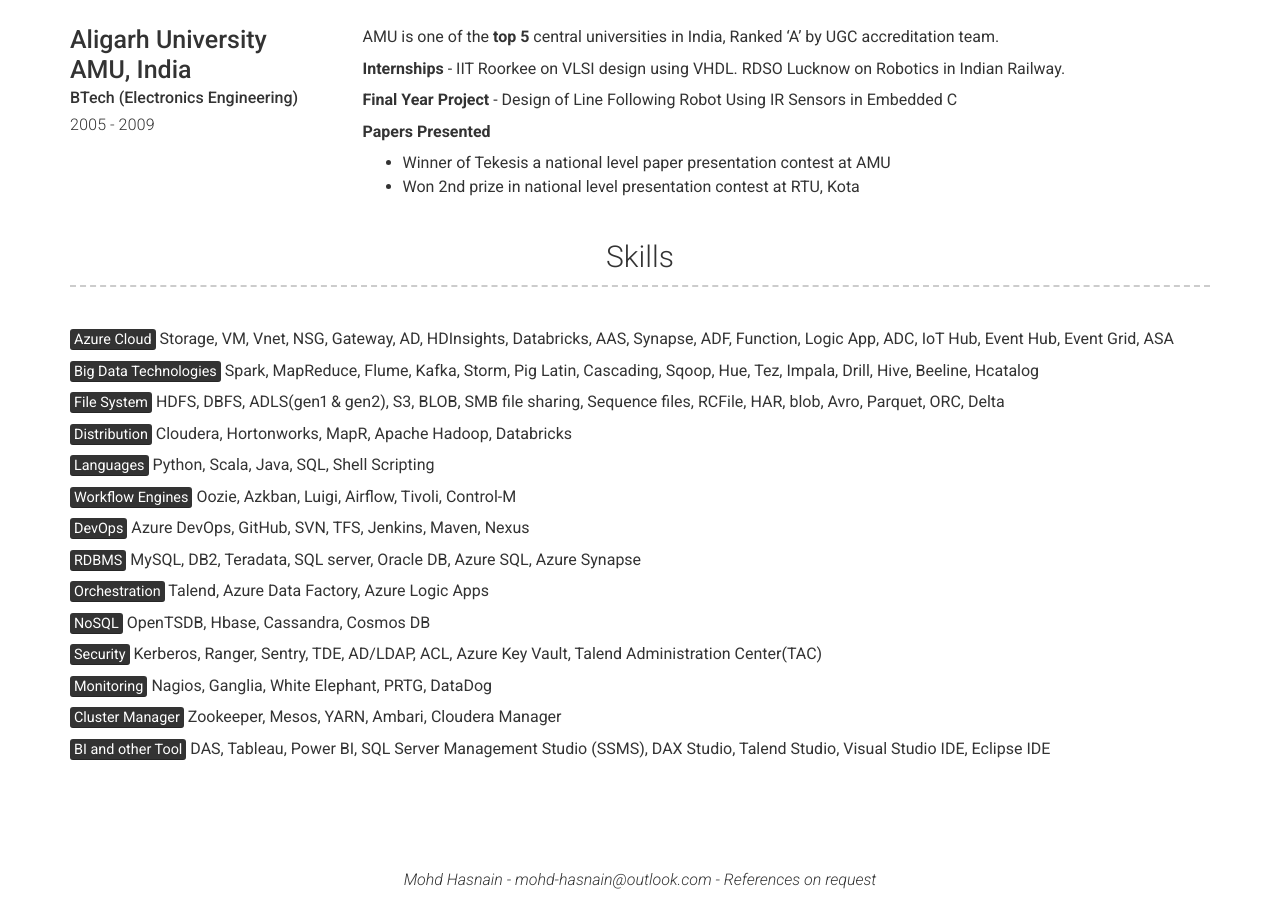
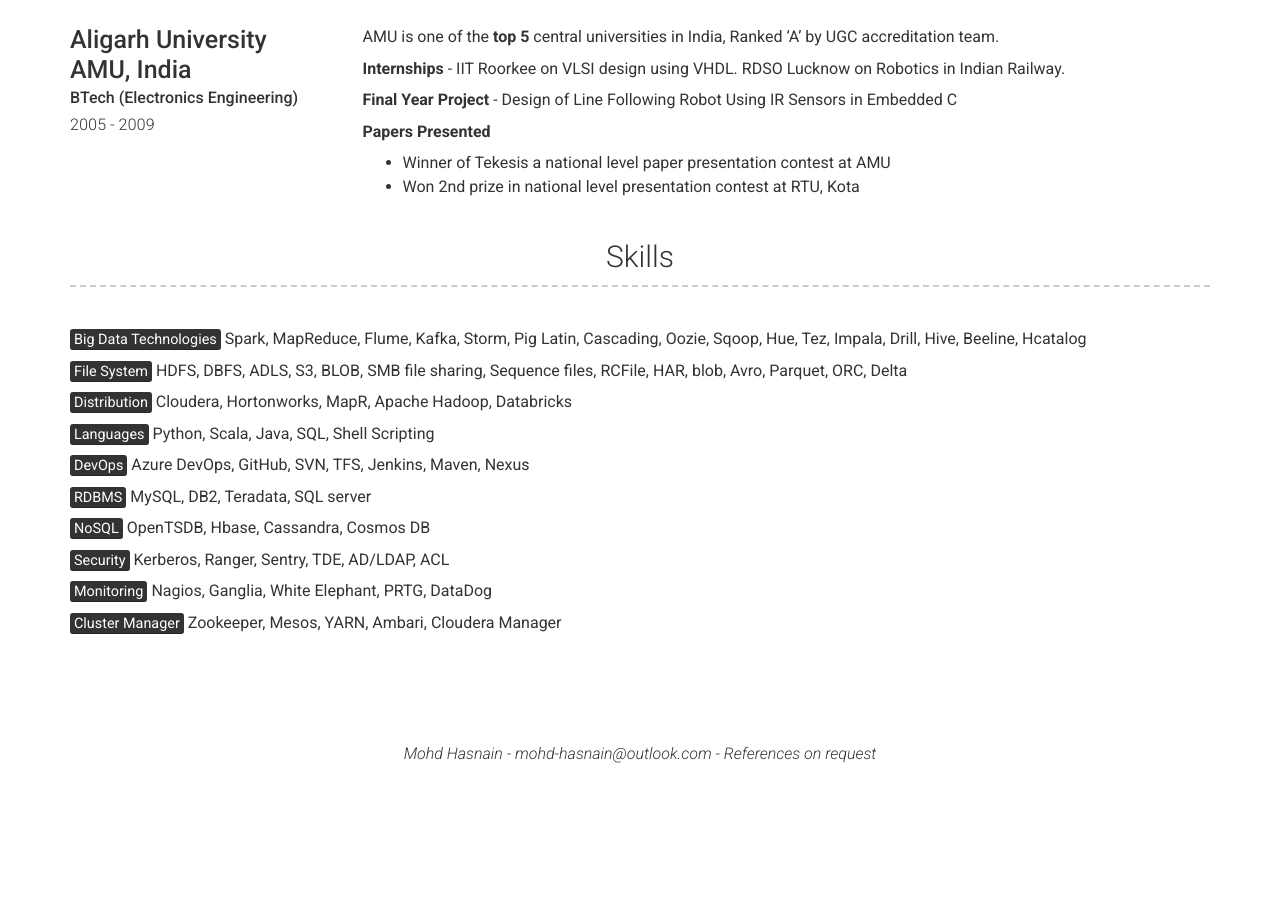
Before and after one commit to mohd-hasnain/mohd-hasnain.github.io, a Jekyll site: the page built from index.md, in a window 1280 px wide and 900 px high, scrolled down 2106 px. Built offline with Jekyll 4.4.1, drawn with Linux system fonts in a browser that asks for light colours; nearby versions of some CDN libraries; after the commit the page ends 2880 px from its top, so only the background shows below that.

Commit message:
Update _config.yml

```diff
--- a/_config.yml
+++ b/_config.yml
@@ -71,34 +71,25 @@ projects_title: Certifications #(Use this to override about projects section tit
 # More Section
 more_title: Skills #(Use this to override about more section title)
 more_content: | # this will include new lines to allow paragraphs
-    <mark>Azure Cloud</mark> Storage, VM, Vnet, NSG, Gateway, AD, HDInsights, Databricks, AAS, Synapse, ADF, Function, Logic App, ADC, IoT Hub, Event Hub,
-    Event Grid, ASA
+    <mark>Big Data Technologies</mark> Spark, MapReduce, Flume, Kafka, Storm, Pig Latin, Cascading, Oozie, Sqoop, Hue, Tez, Impala, Drill, Hive, Beeline, Hcatalog
 
-    <mark>Big Data Technologies</mark> Spark, MapReduce, Flume, Kafka, Storm, Pig Latin, Cascading, Sqoop, Hue, Tez, Impala, Drill, Hive, Beeline, Hcatalog
-
-    <mark>File System</mark> HDFS, DBFS, ADLS(gen1 & gen2), S3, BLOB, SMB file sharing, Sequence files, RCFile, HAR, blob, Avro, Parquet, ORC, Delta
+    <mark>File System</mark> HDFS, DBFS, ADLS, S3, BLOB, SMB file sharing, Sequence files, RCFile, HAR, blob, Avro, Parquet, ORC, Delta
 
     <mark>Distribution</mark> Cloudera, Hortonworks, MapR, Apache Hadoop, Databricks
 
     <mark>Languages</mark> Python, Scala, Java, SQL, Shell Scripting
 
-    <mark>Workflow Engines</mark> Oozie, Azkban, Luigi, Airflow, Tivoli, Control-M
-
     <mark>DevOps</mark> Azure DevOps, GitHub, SVN, TFS, Jenkins, Maven, Nexus
 
-    <mark>RDBMS</mark> MySQL, DB2, Teradata, SQL server, Oracle DB, Azure SQL, Azure Synapse
-
-    <mark>Orchestration</mark> Talend, Azure Data Factory, Azure Logic Apps
+    <mark>RDBMS</mark> MySQL, DB2, Teradata, SQL server
 
     <mark>NoSQL</mark> OpenTSDB, Hbase, Cassandra, Cosmos DB
 
-    <mark>Security</mark> Kerberos, Ranger, Sentry, TDE, AD/LDAP, ACL, Azure Key Vault, Talend Administration Center(TAC)
+    <mark>Security</mark> Kerberos, Ranger, Sentry, TDE, AD/LDAP, ACL
 
     <mark>Monitoring</mark> Nagios, Ganglia, White Elephant, PRTG, DataDog
 
     <mark>Cluster Manager</mark> Zookeeper, Mesos, YARN, Ambari, Cloudera Manager
-
-    <mark>BI and other Tool</mark> DAS, Tableau, Power BI, SQL Server Management Studio (SSMS), DAX Studio, Talend Studio, Visual Studio IDE, Eclipse IDE
 
 # Footer
 footer_show_references: true
```
